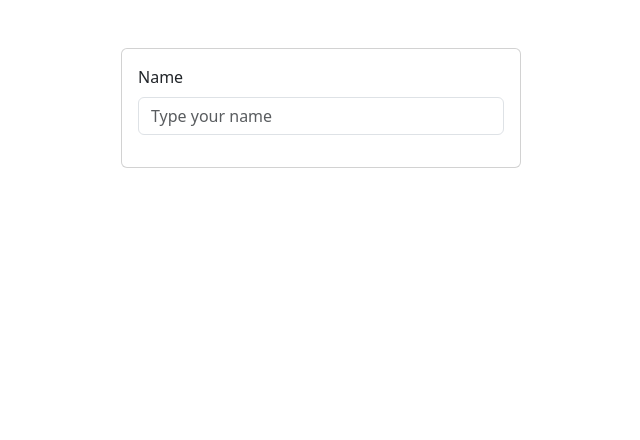
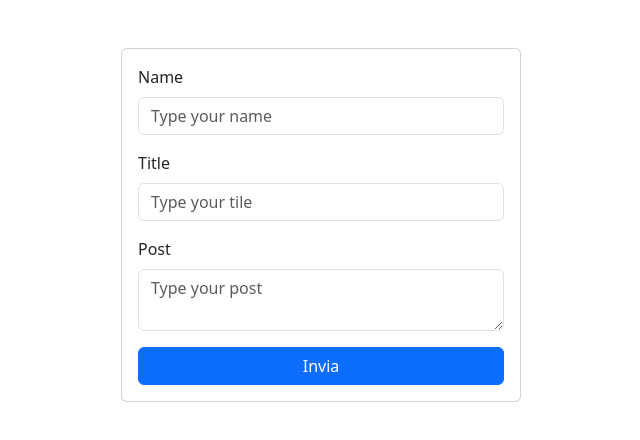
Before and after one commit to UmbertoCarbone/react-post-form, a React (Vite) app: page / in a window 1280 px wide. Shown: the top 440 px of the page, without its empty margins (319-959 px from the left). Built offline with nearby package versions, Linux system fonts and the light colour scheme.

Commit message:
riorganizza il codice e aggiunge gestori per il titolo e il corpo del post

```diff
--- a/src/App.jsx
+++ b/src/App.jsx
@@ -1,47 +1,51 @@
 import { useState } from "react"
 function App() {
-
+  //
   const [name, setName] = useState("")
-
+  const [title, setTitle] = useState("")
+  const [body, setBody] = useState("")
+  //
   function handleName(e) {
     setName(e.target.value)
   }
-
+  function handleTitle(e) {
+    setTitle(e.target.value)
+  }
+  function handleBody(e) {
+    setBody(e.target.value)
+  }
+  /* function handleTitle(e) {
+    setTitle(e.target.value)
+   }
+  */
   return (
     <>
       <div className="container">
-        {/* input nome + funzione handleName */}
-        <div
-          className="card p-3 mx-auto mt-5"
-          style={{ maxWidth: "400px" }}>
+
+        <div className="card p-3 mx-auto mt-5" style={{ maxWidth: "400px" }}>
+          {/* input nome + funzione handleName */}
           <div className="mb-3">
             <label className="form-label">Name</label>
             <input type="text" className="form-control" placeholder="Type your name" value={name} onChange={handleName} />
           </div>
+          {/* input Title + funziona handleTitle */}
+          <div className="mb-3">
+            <label className="form-label">Title</label>
+            <input type="text" className="form-control" placeholder="Type your tile" value={title} onChange={handleTitle} />
+          </div>
+          {/* body + button + funzione handleBody */}
+          <div className="mb-3">
+            <label className="form-label">Post</label>
+            <textarea className="form-control" placeholder="Type your post" value={body} onChange={handleBody} />
+          </div>
+          <button type="submit" className="btn btn-primary w-100">
+            Invia
+          </button>
+          {/* fine container + card */}
         </div>
       </div>
-
     </>
   )
 }
 
 export default App
-
-
-{/*  <div className="mb-3">
-          <label className="form-label">Titolo</label>
-          <input type="text" className="form-control" required>
-        </div>
-        <div className="mb-3">
-          <label className="form-label">Testo</label>
-          <textarea className="form-control" required></textarea>
-        </div>
-        <div className="form-check mb-3">
-          <input className="form-check-input" type="checkbox" id="publicCheck">
-            <label className="form-check-label" for="publicCheck">
-              Pubblico
-            </label>
-        </div>
-        <button type="submit" className="btn btn-primary w-100">
-          Invia
-        </button> */}
```
